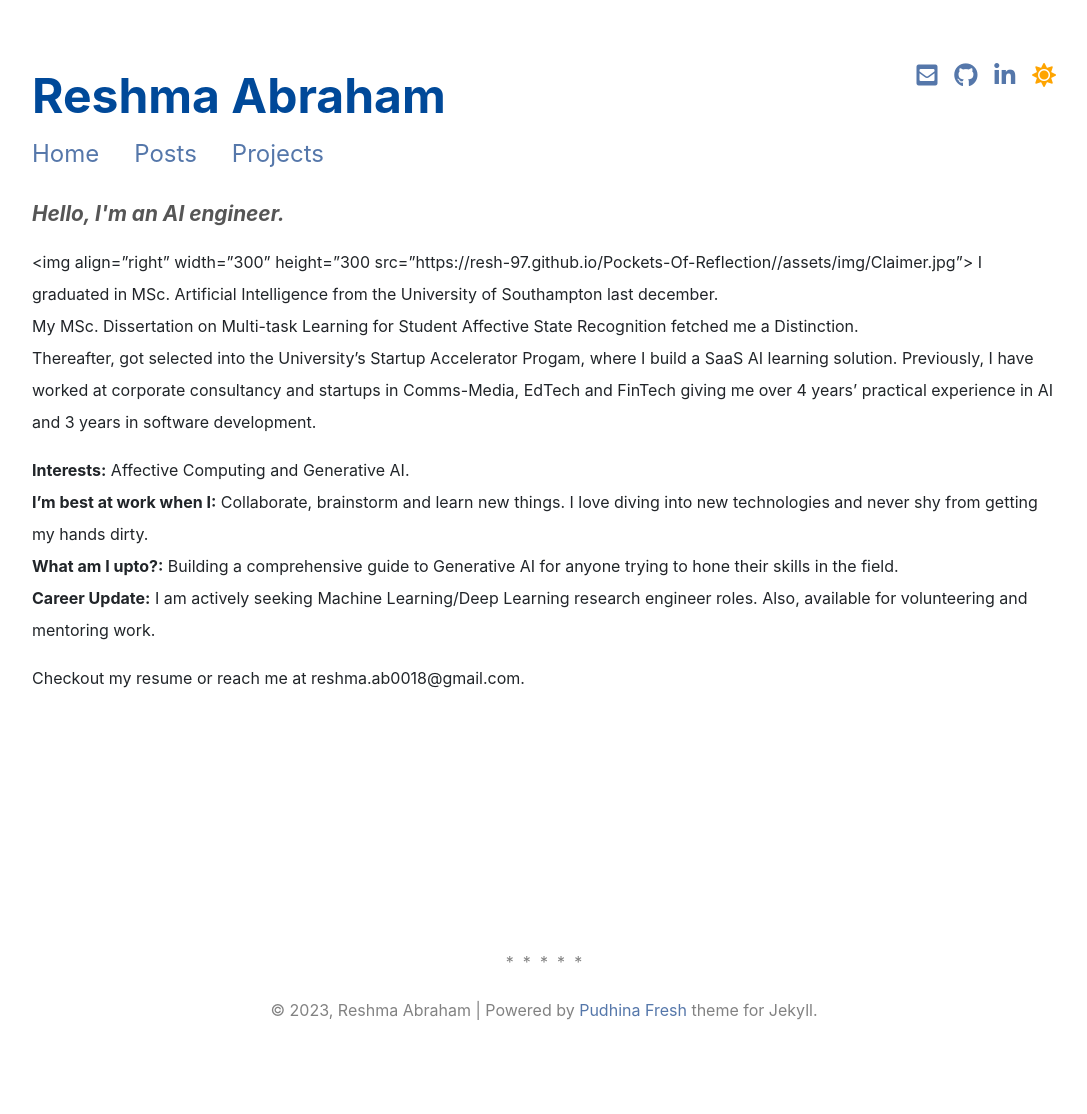
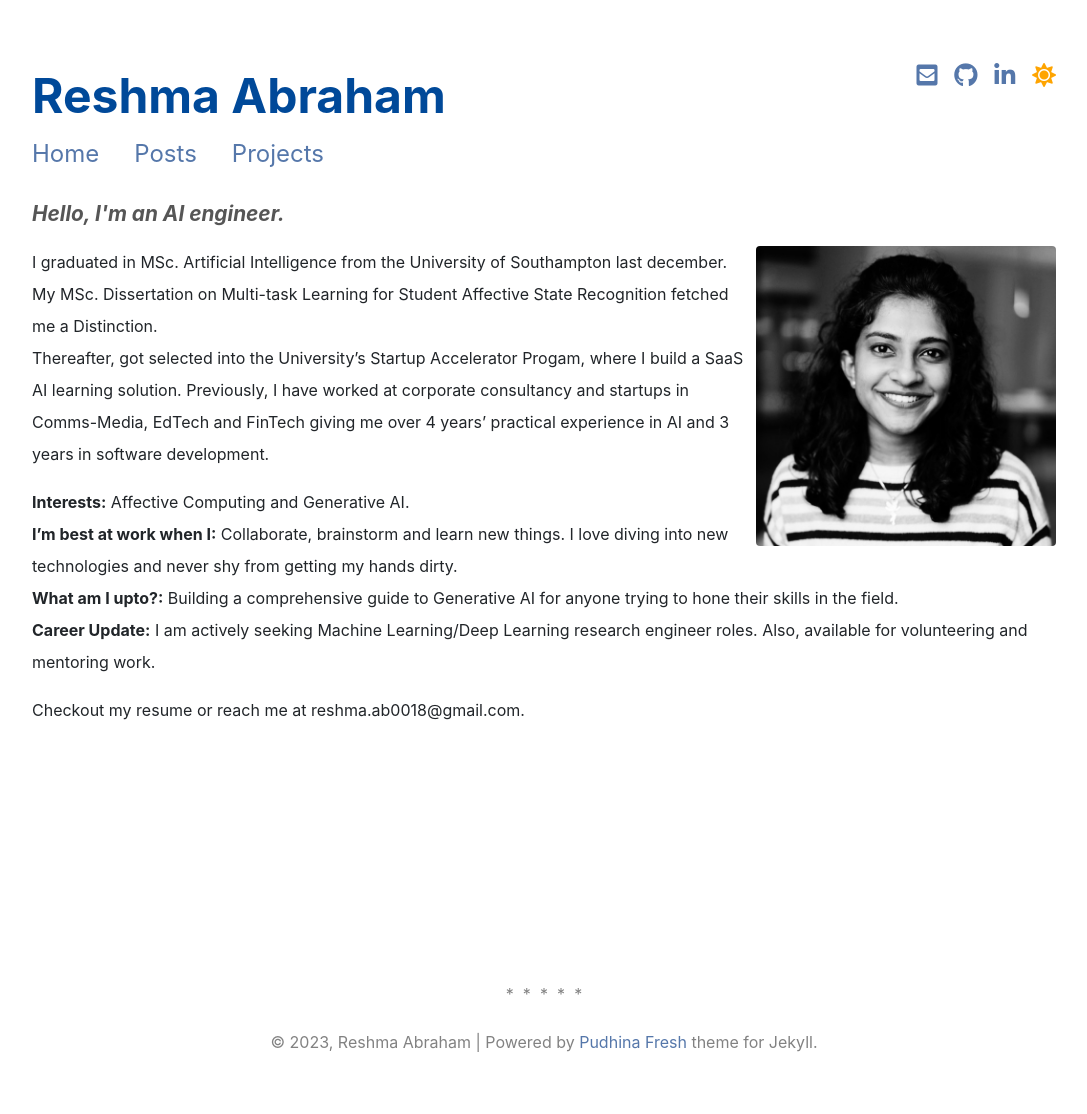
Before and after one commit to Resh-97/Pockets-Of-Reflection, a Jekyll site: the page built from index.md, in a window 1280 px wide. Shown: the whole page, without its empty margins (96-1183 px from the left). Built offline with Jekyll 4.4.1, drawn with Linux system fonts in a browser that asks for light colours; nearby versions of some CDN libraries; a style sheet for code colours, icons or effects is not loaded; before the commit the page ends 1082 px from its top, so only the background shows below that.

Commit message:
Update index.md

```diff
--- a/index.md
+++ b/index.md
@@ -8,7 +8,8 @@ sitemap:
   priority: 1.0
 ---
 <p class="describe-text">Hello, I'm an AI engineer.</p>
-<img align="right" width="300" height="300 src="https://resh-97.github.io/Pockets-Of-Reflection//assets/img/Claimer.jpg">
+<img align="right" width="300" height="300" src="https://resh-97.github.io/Pockets-Of-Reflection//assets/img/Claimer.jpg">
+
 I graduated in MSc. Artificial Intelligence from the University of Southampton last december.  <br/>
 My MSc. Dissertation on Multi-task Learning for Student Affective State Recognition fetched me a Distinction. <br/>
 Thereafter, got selected into the University's Startup Accelerator Progam, where I build a SaaS AI learning solution. Previously, I have worked at corporate consultancy and startups in Comms-Media, EdTech and FinTech giving me over 4 years’ practical experience in AI and 3 years in software development. <br/>
```
